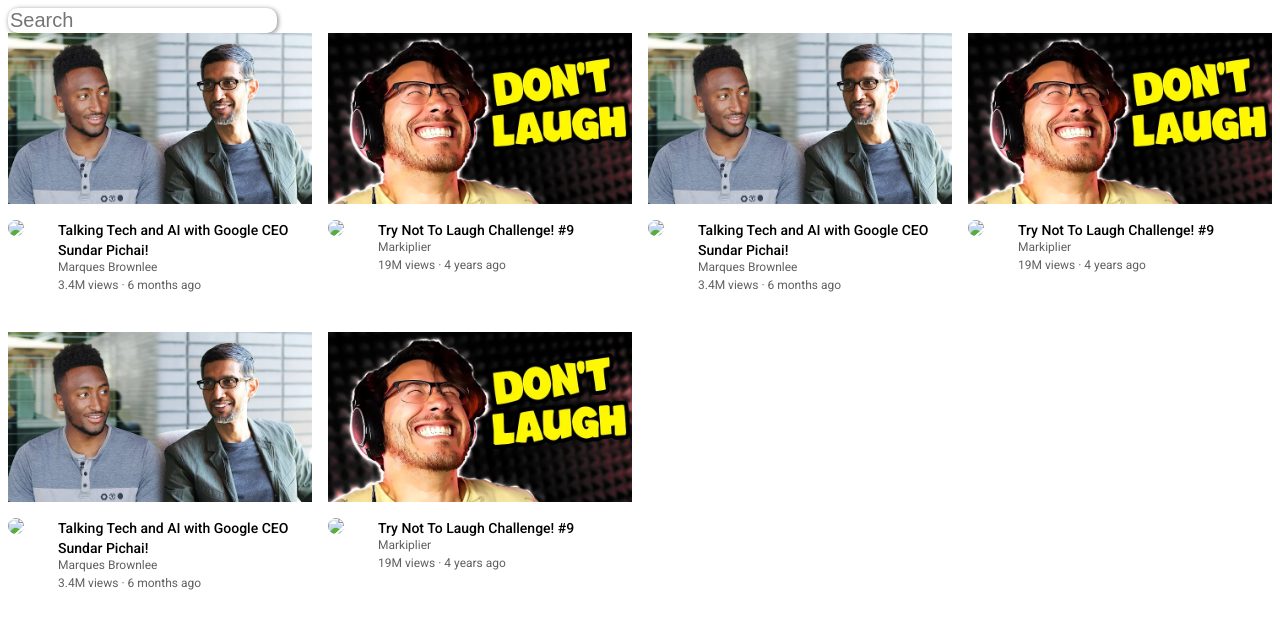
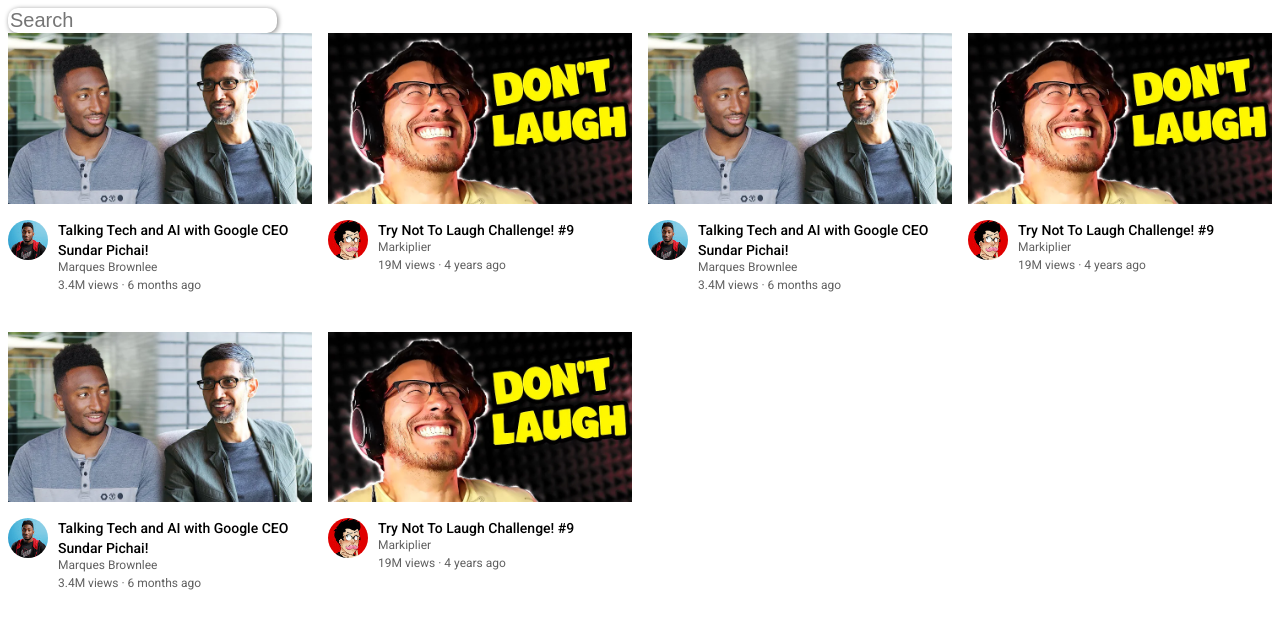
Before and after one commit to FilipOstoja/youtube-practice, a plain HTML site: page website.html in a window 1280 px wide. Drawn offline with Linux system fonts and the light colour scheme.

Commit message:
Updated path for profile pictures

```diff
--- a/website.html
+++ b/website.html
@@ -19,7 +19,7 @@
 
     <div class="video-info-grid">
       <div class="video-profilepic">
-        <img class="profilepicture" src="profile-pictures/channel-1.jpeg">
+        <img class="profilepicture" src="ProfilePictures/channel-1.jpeg">
       </div>
       <div class="video-info">
         <p class="video-name">Talking Tech and AI with Google CEO Sundar Pichai!</p>
@@ -37,7 +37,7 @@
 
     <div class="video-info-grid">
       <div class="video-profilepic">
-        <img class="profilepicture" src="profile-pictures/channel-2.jpeg">
+        <img class="profilepicture" src="ProfilePictures/channel-2.jpeg">
       </div>
       <div class="video-info">
         <p class="video-name">Try Not To Laugh Challenge! #9</p>
@@ -55,7 +55,7 @@
 
     <div class="video-info-grid">
       <div class="video-profilepic">
-        <img class="profilepicture" src="profile-pictures/channel-1.jpeg">
+        <img class="profilepicture" src="ProfilePictures/channel-1.jpeg">
       </div>
       <div class="video-info">
         <p class="video-name">Talking Tech and AI with Google CEO Sundar Pichai!</p>
@@ -73,7 +73,7 @@
 
     <div class="video-info-grid">
       <div class="video-profilepic">
-        <img class="profilepicture" src="profile-pictures/channel-2.jpeg">
+        <img class="profilepicture" src="ProfilePictures/channel-2.jpeg">
       </div>
       <div class="video-info">
         <p class="video-name">Try Not To Laugh Challenge! #9</p>
@@ -91,7 +91,7 @@
 
     <div class="video-info-grid">
       <div class="video-profilepic">
-        <img class="profilepicture" src="profile-pictures/channel-1.jpeg">
+        <img class="profilepicture" src="ProfilePictures/channel-1.jpeg">
       </div>
       <div class="video-info">
         <p class="video-name">Talking Tech and AI with Google CEO Sundar Pichai!</p>
@@ -109,7 +109,7 @@
 
     <div class="video-info-grid">
       <div class="video-profilepic">
-        <img class="profilepicture" src="profile-pictures/channel-2.jpeg">
+        <img class="profilepicture" src="ProfilePictures/channel-2.jpeg">
       </div>
       <div class="video-info">
         <p class="video-name">Try Not To Laugh Challenge! #9</p>
```
